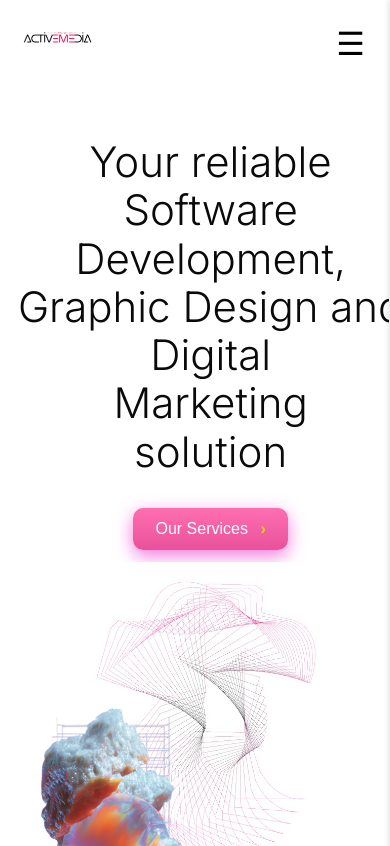
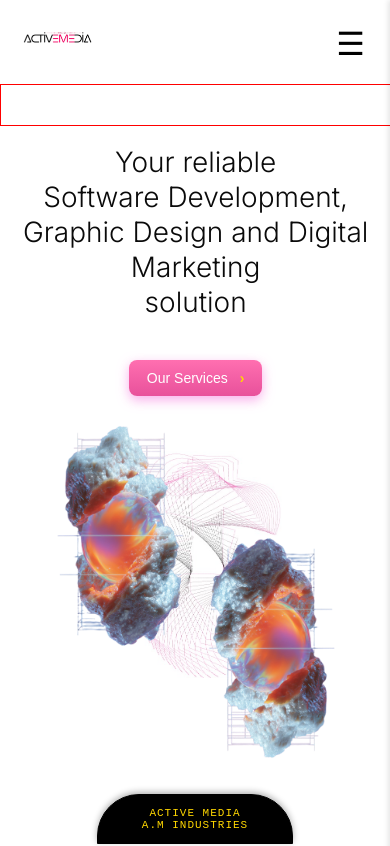
Before and after one commit to Divine-Ntambwe/Active-Media, a React (Vite) app: page / in a window 390 px wide. Built offline with nearby package versions, Linux system fonts and the light colour scheme.

Commit message:
Changes made

```diff
--- a/src/pages/Home.module.css
+++ b/src/pages/Home.module.css
@@ -4,6 +4,7 @@
 }
 
 .hero{
+  border: 1px solid red;
   width:99.8%;
   height:70vh;
   display:flex;
@@ -34,10 +35,11 @@
 }
 .container{
   width:100%;
+  border: blue;
   max-width:1200px;
-  margin:0 auto;
+  margin:0 3%;
   display:flex;
-  position: relative;
+  position: absolute;
   margin-top:110px;
   /*justify-content:space-between;*/
 
@@ -128,11 +130,9 @@
 }
 @media (max-width: 1200px) {
   /* When the window is slightly reduced — make left take ~67% */
-
-
   .container {
-    padding: 42px 21px;
-    gap: 18px;
+    padding: 0px 0px;
+    gap: 0;
   }
 
   .left {
@@ -182,64 +182,39 @@
   }
 }
 /* Mobile Devices */
-@media (max-width: 768px) {
-  .hero {
-    height: auto; /* let content decide height */
+/* Tablet Screens */
+@media (max-width: 992px) {
+  .container {
     flex-direction: column;
-    padding-top: 20px;
+    align-items: center;
+    margin-top: 40px;
+    padding: 32px 20px;
   }
 
-  .container {
-    flex-direction: column; /* stack content */
-    align-items: center;
-    margin-top: 10px;
-    padding: 24px 16px;
-  }
-
-  .left, .right {
-    flex: 0 0 100%; /* full width */
-    width: 100%;
+  .left {
+    flex: 0 0 100%;
     padding: 0;
     text-align: center;
   }
 
+  .right {
+    flex: 0 0 100%;
+    height: auto;
+    margin-top: 30px;
+    display: flex;
+    justify-content: center;
+  }
+
   .title {
-    font-size: 42px;
+    font-size: 40px;
+    line-height: 1.2;
     width: 100%;
-    margin-bottom: 20px;
+    text-align: center;
   }
 
   .cta {
-    margin: 12px auto 0;
     font-size: 16px;
-  }
-
-  .blendingBackground {
-    position: absolute;
-    left: 50%;
-    top: 0;
-    transform: translateX(-50%);
-    width: 100%;
-    height: 300px;
-    background-position: center;
-    background-size: contain;
-  }
-
-    .right {
-    display: flex;
-    align-items: center;
-    justify-content: center;
-    position: relative;
-    height: auto;
-    min-height: 260px;
-  }
-
-    .right img {
-    max-width: 100%;
-    height: 100vh;
-    display: block;
-    margin: 50px auto;
-    object-fit: contain;
+    margin: 20px auto 0;
   }
 
   .orb1, .orb2, .swirl {
@@ -247,6 +222,89 @@
   }
 }
 
+/* Mobile Devices */
+@media (max-width: 768px) {
+  .hero {
+    flex-direction: column;
+    height: auto;
+    padding-top: 40px;
+  }
+
+  .container {
+    flex-direction: column;
+    align-items: center;
+    margin: 0 auto;
+    padding: 20px 16px;
+    text-align: center;
+  }
+
+  .left, .right {
+    flex: 0 0 100%;
+    width: 100%;
+    padding: 0;
+  }
+
+  .title {
+    font-size: 32px;
+    line-height: 1.25;
+    margin-bottom: 20px;
+  }
+
+  .cta {
+    font-size: 15px;
+    padding: 12px 20px;
+    border-radius: 8px;
+    box-shadow: 0 4px 12px rgba(245, 120, 222, 0.6);
+  }
+
+  .right {
+    margin-top: 30px;
+  }
+
+  .right img {
+    width: 90%;
+    max-width: 360px;
+    height: auto;
+    margin: 0 auto;
+    display: block;
+  }
+
+  .blendingBackground {
+    width: 100%;
+    height: 240px;
+    background-size: contain;
+    background-position: center;
+    top: 0;
+    left: 0;
+    transform: none;
+  }
+
+  .orb1, .orb2, .swirl {
+    display: none;
+  }
+}
+
+/* Very Small Phones */
+@media (max-width: 480px) {
+  .title {
+    font-size: 28px;
+  }
+
+  .cta {
+    font-size: 14px;
+    padding: 10px 18px;
+  }
+
+  .right img {
+    max-width: 300px;
+  }
+
+  .bottomCenter {
+    font-size: 20px;
+    padding: 10px 24px;
+    width: 110px;
+  }
+}
 
 .bottomCenter {
   position: fixed;
```
